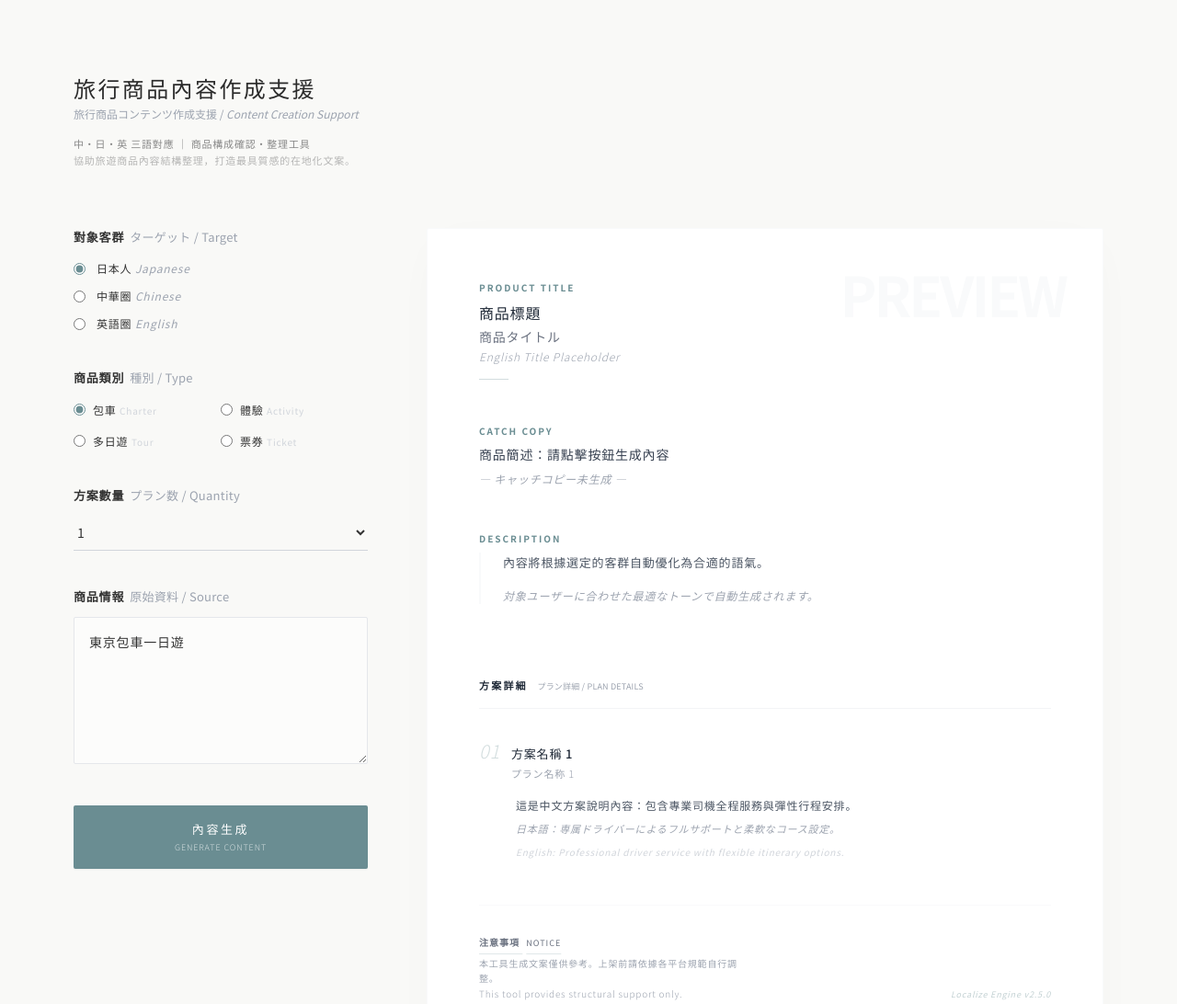
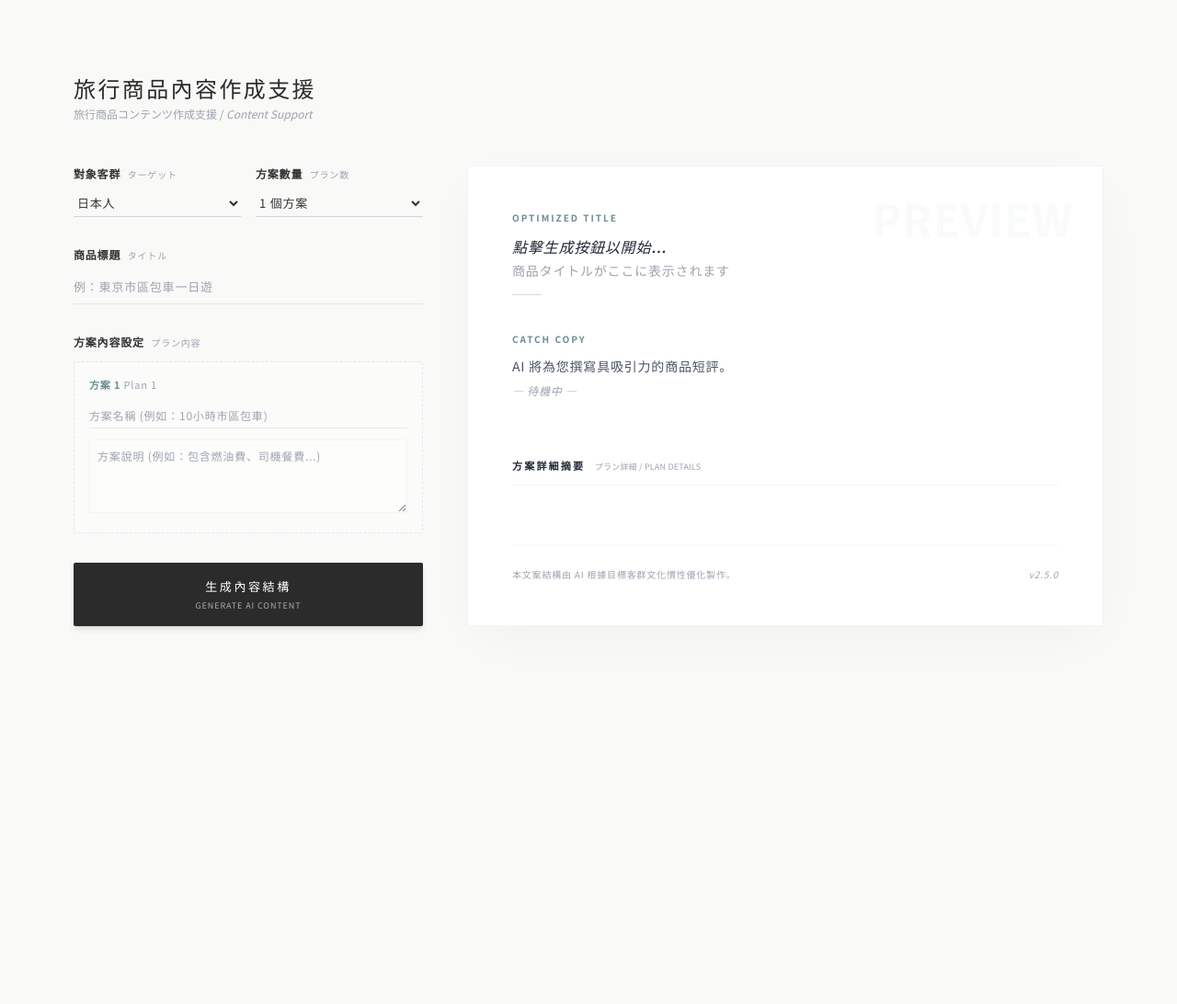
Before and after one commit to lyhs0305-pixel/japan-seo-helper, a plain HTML site: page public/index.html in a window 1280 px wide. Shown: the whole page at 92% size. After the commit the page ends 800 px from the top, so only its background shows below. Drawn offline with nearby package versions, Linux system fonts and the light colour scheme.

Commit message:
Update index.html

```diff
--- a/public/index.html
+++ b/public/index.html
@@ -2,7 +2,7 @@
 <html lang="ja">
 <head>
   <meta charset="UTF-8" />
-  <title>旅行商品內容作成支援工具 | Travel Content Support</title>
+  <title>旅行商品內容作成支援工具 | Content Support</title>
   <meta name="viewport" content="width=device-width, initial-scale=1.0" />
   <script src="https://cdn.tailwindcss.com"></script>
   <link href="https://fonts.googleapis.com/css2?family=Noto+Sans+JP:wght@300;400;500;700&display=swap" rel="stylesheet">
@@ -20,7 +20,7 @@
       letter-spacing: 0.02em;
       margin-left: 6px;
     }
-    textarea:focus, select:focus {
+    textarea:focus, input:focus, select:focus {
       border-color: #6A8D92 !important;
       outline: none;
     }
@@ -33,144 +33,101 @@
     input[type="radio"] {
       accent-color: #6A8D92;
     }
+    .input-card {
+      background: rgba(255, 255, 255, 0.4);
+      border: 1px dashed #e5e7eb;
+      padding: 16px;
+      border-radius: 4px;
+      margin-top: 12px;
+    }
   </style>
 </head>
 
 <body class="p-6 md:p-12 lg:p-20">
-  <div class="max-w-6xl mx-auto">
+  <div class="max-w-7xl mx-auto">
 
-    <header class="mb-16">
+    <header class="mb-12">
       <h1 class="text-2xl font-medium tracking-widest text-[#2B2B2B]">
         旅行商品內容作成支援
         <span class="block text-xs font-normal text-gray-400 mt-1 tracking-normal">
-          旅行商品コンテンツ作成支援 / <span class="italic">Content Creation Support</span>
+          旅行商品コンテンツ作成支援 / <span class="italic">Content Support</span>
         </span>
       </h1>
-      <p class="text-[11px] text-[#888] mt-4 leading-relaxed font-light">
-        中・日・英 三語對應 ｜ 商品構成確認・整理工具<br>
-        <span class="opacity-60">協助旅遊商品內容結構整理，打造最具質感的在地化文案。</span>
-      </p>
     </header>
 
-    <div class="grid grid-cols-1 lg:grid-cols-[320px_1fr] gap-16">
+    <div class="grid grid-cols-1 lg:grid-cols-[380px_1fr] gap-12">
 
-      <section class="space-y-10">
-        <div>
-          <p class="text-[13px] font-bold mb-4 flex items-baseline">
-            對象客群 <span class="lang-sub text-gray-400">ターゲット / Target</span>
-          </p>
-          <div class="space-y-3 text-[12px]">
-            <label class="flex items-center gap-3 cursor-pointer group">
-              <input type="radio" name="market" checked />
-              <span class="group-hover:text-[#6A8D92]">日本人 <span class="text-gray-400 italic">Japanese</span></span>
-            </label>
-            <label class="flex items-center gap-3 cursor-pointer group">
-              <input type="radio" name="market" />
-              <span class="group-hover:text-[#6A8D92]">中華圈 <span class="text-gray-400 italic">Chinese</span></span>
-            </label>
-            <label class="flex items-center gap-3 cursor-pointer group">
-              <input type="radio" name="market" />
-              <span class="group-hover:text-[#6A8D92]">英語圈 <span class="text-gray-400 italic">English</span></span>
-            </label>
+      <section class="space-y-8">
+        <div class="grid grid-cols-2 gap-4">
+          <div>
+            <p class="text-[12px] font-bold mb-2">對象客群 <span class="text-[10px] text-gray-400 font-normal ml-1">ターゲット</span></p>
+            <select class="w-full border-b border-gray-300 bg-transparent text-[13px] py-1">
+              <option>日本人</option>
+              <option>中華圈</option>
+              <option>英語圈</option>
+            </select>
+          </div>
+          <div>
+            <p class="text-[12px] font-bold mb-2">方案數量 <span class="text-[10px] text-gray-400 font-normal ml-1">プラン数</span></p>
+            <select id="planCountSelect" class="w-full border-b border-gray-300 bg-transparent text-[13px] py-1">
+              <option value="1">1 個方案</option>
+              <option value="2">2 個方案</option>
+              <option value="3">3 個方案</option>
+            </select>
           </div>
         </div>
 
         <div>
-          <p class="text-[13px] font-bold mb-4 flex items-baseline">
-            商品類別 <span class="lang-sub text-gray-400">種別 / Type</span>
-          </p>
-          <div class="grid grid-cols-2 gap-y-4 text-[12px]">
-            <label class="flex items-center gap-2 cursor-pointer group">
-              <input type="radio" name="type" checked />
-              <span class="group-hover:text-[#6A8D92]">包車 <span class="text-[10px] text-gray-300">Charter</span></span>
-            </label>
-            <label class="flex items-center gap-2 cursor-pointer group">
-              <input type="radio" name="type" />
-              <span class="group-hover:text-[#6A8D92]">體驗 <span class="text-[10px] text-gray-300">Activity</span></span>
-            </label>
-            <label class="flex items-center gap-2 cursor-pointer group">
-              <input type="radio" name="type" />
-              <span class="group-hover:text-[#6A8D92]">多日遊 <span class="text-[10px] text-gray-300">Tour</span></span>
-            </label>
-            <label class="flex items-center gap-2 cursor-pointer group">
-              <input type="radio" name="type" />
-              <span class="group-hover:text-[#6A8D92]">票券 <span class="text-[10px] text-gray-300">Ticket</span></span>
-            </label>
-          </div>
+          <p class="text-[12px] font-bold mb-2">商品標題 <span class="text-[10px] text-gray-400 font-normal ml-1">タイトル</span></p>
+          <input type="text" placeholder="例：東京市區包車一日遊" class="w-full border-b border-gray-200 bg-transparent text-[13px] py-2">
         </div>
 
         <div>
-          <p class="text-[13px] font-bold mb-3 flex items-baseline">
-            方案數量 <span class="lang-sub text-gray-400">プラン数 / Quantity</span>
-          </p>
-          <select id="planCount" class="w-full border-b border-gray-300 bg-transparent text-sm py-2 focus:border-[#6A8D92]">
-            <option value="1">1</option>
-            <option value="2">2</option>
-            <option value="3">3</option>
-            <option value="4">4</option>
-          </select>
+          <p class="text-[12px] font-bold mb-2">方案內容設定 <span class="text-[10px] text-gray-400 font-normal ml-1">プラン内容</span></p>
+          <div id="dynamicInputsContainer" class="space-y-4">
+            </div>
         </div>
 
-        <div>
-          <p class="text-[13px] font-bold mb-3 flex items-baseline">
-            商品情報 <span class="lang-sub text-gray-400">原始資料 / Source</span>
-          </p>
-          <textarea id="sourceText" class="w-full h-40 border border-gray-200 bg-white/60 text-sm p-4 rounded-sm placeholder:text-gray-300" placeholder="輸入商品原始資料...">東京包車一日遊</textarea>
-        </div>
-
-        <button id="generateBtn" class="w-full bg-[#6A8D92] text-white text-[13px] tracking-[0.2em] py-4 rounded-sm hover:bg-[#5A7D82] transition-all shadow-sm active:scale-[0.98]">
-          內容生成
-          <span class="block text-[9px] opacity-70 tracking-widest mt-1 uppercase font-light">Generate Content</span>
+        <button id="generateBtn" class="w-full bg-[#2B2B2B] text-white text-[13px] tracking-[0.2em] py-4 rounded-sm hover:bg-[#444] transition-all shadow-md">
+          生成內容結構
+          <span class="block text-[9px] opacity-60 tracking-widest mt-1 uppercase">Generate AI Content</span>
         </button>
       </section>
 
-      <section class="bg-white p-10 md:p-14 shadow-[0_10px_50px_-15px_rgba(0,0,0,0.04)] rounded-sm border border-gray-50 relative">
-        <div class="absolute top-10 right-10 text-gray-50 font-bold text-6xl pointer-events-none uppercase select-none tracking-tighter">
+      <section class="bg-white p-8 md:p-12 shadow-[0_15px_60px_-15px_rgba(0,0,0,0.05)] rounded-sm border border-gray-100 relative">
+        <div class="absolute top-8 right-8 text-gray-50 font-bold text-5xl pointer-events-none uppercase select-none">
           Preview
         </div>
 
-        <div class="relative space-y-12">
+        <div class="relative space-y-10">
           <div>
-            <p class="preview-label mb-2 uppercase">Product Title</p>
+            <p class="preview-label mb-3 uppercase">Optimized Title</p>
             <div class="space-y-1">
-              <p data-title-zh class="text-base font-medium text-gray-800">商品標題</p>
-              <p data-title-ja class="text-sm text-gray-500">商品タイトル</p>
-              <p data-title-en class="text-xs text-gray-400 italic font-light">English Title Placeholder</p>
+              <p id="res-title-zh" class="text-base font-medium text-gray-800 italic">點擊生成按鈕以開始...</p>
+              <p id="res-title-ja" class="text-sm text-gray-400">商品タイトルがここに表示されます</p>
             </div>
             <div class="w-8 h-[1px] bg-[#6A8D92]/30 mt-4"></div>
           </div>
 
           <div>
-            <p class="preview-label mb-2 uppercase">Catch Copy</p>
+            <p class="preview-label mb-3 uppercase">Catch Copy</p>
             <div class="space-y-2">
-              <p data-summary-zh class="text-sm text-gray-700">商品簡述：請點擊按鈕生成內容</p>
-              <p data-summary-ja class="text-[12px] text-gray-400 font-light italic">— キャッチコピー未生成 —</p>
+              <p id="res-summary-zh" class="text-sm text-gray-600">AI 將為您撰寫具吸引力的商品短評。</p>
+              <p id="res-summary-ja" class="text-[12px] text-gray-400 font-light italic">— 待機中 —</p>
             </div>
           </div>
 
-          <div>
-            <p class="preview-label mb-2 uppercase">Description</p>
-            <div class="space-y-4 border-l-2 border-gray-50 pl-6">
-              <p data-desc-zh class="text-[13px] text-gray-600 leading-relaxed">內容將根據選定的客群自動優化為合適的語氣。</p>
-              <p data-desc-ja class="text-[12px] text-gray-400 leading-relaxed font-light italic">対象ユーザーに合わせた最適なトーンで自動生成されます。</p>
-            </div>
+          <div class="pt-6">
+            <p class="text-[11px] font-bold text-gray-800 mb-6 border-b border-gray-100 pb-3 uppercase tracking-[0.2em]">
+              方案詳細摘要 <span class="lang-sub text-[9px] text-gray-400">プラン詳細 / Plan Details</span>
+            </p>
+            <div id="planPreviewContainer" class="grid grid-cols-1 gap-10">
+              </div>
           </div>
 
-          <div class="pt-8">
-            <p class="text-[11px] font-bold text-gray-800 mb-8 border-b border-gray-100 pb-4 uppercase tracking-[0.2em]">
-              方案詳細 <span class="lang-sub text-[9px] text-gray-400">プラン詳細 / Plan Details</span>
-            </p>
-            <div id="planContainer" class="grid grid-cols-1 gap-12"></div>
-          </div>
-
-          <footer class="mt-20 pt-8 border-t border-gray-50 grid grid-cols-1 md:grid-cols-2 gap-8 text-[10px] text-gray-400">
-            <div>
-              <p class="font-bold text-gray-500 mb-2 underline underline-offset-8 decoration-[#6A8D92]/20 uppercase tracking-widest">注意事項 <span class="text-[9px] font-normal ml-1">Notice</span></p>
-              <p class="leading-relaxed font-light">本工具生成文案僅供參考。上架前請依據各平台規範自行調整。<br>This tool provides structural support only.</p>
-            </div>
-            <div class="md:text-right self-end">
-              <p class="italic text-[#6A8D92]/40 text-[9px]">Localize Engine v2.5.0</p>
-            </div>
+          <footer class="mt-16 pt-6 border-t border-gray-50 text-[10px] text-gray-400 flex justify-between">
+            <p>本文案結構由 AI 根據目標客群文化慣性優化製作。</p>
+            <p class="italic">v2.5.0</p>
           </footer>
         </div>
       </section>
@@ -179,54 +136,70 @@
   </div>
 
   <script>
-    const planSelect = document.getElementById('planCount');
-    const planContainer = document.getElementById('planContainer');
+    const planCountSelect = document.getElementById('planCountSelect');
+    const dynamicInputsContainer = document.getElementById('dynamicInputsContainer');
+    const planPreviewContainer = document.getElementById('planPreviewContainer');
     const generateBtn = document.getElementById('generateBtn');
 
-    function renderPlans(count) {
-      planContainer.innerHTML = '';
+    // 當選擇方案數量時，更新左側輸入框
+    function updateInputFields() {
+      const count = parseInt(planCountSelect.value);
+      dynamicInputsContainer.innerHTML = '';
+
       for (let i = 1; i <= count; i++) {
-        planContainer.innerHTML += `
-          <div class="relative">
-            <div class="flex items-baseline gap-3 mb-4">
-              <span class="text-xl font-light text-[#6A8D92]/30 italic">0${i}</span>
-              <div class="space-y-1">
-                <p class="text-[13px] font-medium text-gray-800">方案名稱 ${i}</p>
-                <p class="text-[11px] text-gray-400 font-light">プラン名称 ${i}</p>
-              </div>
-            </div>
-            <div class="pl-10 space-y-2">
-              <p class="text-[12px] text-gray-600 leading-relaxed">這是中文方案說明內容：包含專業司機全程服務與彈性行程安排。</p>
-              <p class="text-[11px] text-gray-400 leading-relaxed italic font-light">日本語：専属ドライバーによるフルサポートと柔軟なコース設定。</p>
-              <p class="text-[10px] text-gray-300 leading-relaxed italic">English: Professional driver service with flexible itinerary options.</p>
+        dynamicInputsContainer.innerHTML += `
+          <div class="input-card">
+            <p class="text-[11px] font-bold text-[#6A8D92] mb-3">方案 ${i} <span class="text-gray-400 font-normal">Plan ${i}</span></p>
+            <div class="space-y-3">
+              <input type="text" placeholder="方案名稱 (例如：10小時市區包車)"
+                class="w-full border-b border-gray-200 bg-transparent text-[12px] py-1 outline-none">
+              <textarea placeholder="方案說明 (例如：包含燃油費、司機餐費...)"
+                class="w-full bg-white/50 border border-gray-100 text-[12px] p-2 h-20 rounded-sm"></textarea>
             </div>
           </div>
         `;
       }
     }
 
-    // 初始化渲染
-    renderPlans(planSelect.value);
+    // 當點擊生成時，更新右側預覽
+    function generateAIContent() {
+      const count = parseInt(planCountSelect.value);
 
-    // 監聽方案數量變動
-    planSelect.addEventListener("change", e => {
-      renderPlans(e.target.value);
-    });
+      // 模擬標題生成
+      document.getElementById('res-title-zh').innerText = "東京私人包車一日遊｜專屬司機・自由客製行程";
+      document.getElementById('res-title-zh').classList.remove('italic', 'text-gray-400');
+      document.getElementById('res-title-ja').innerText = "東京プライベートチャーター1日観光｜専属ドライバー・自由日程";
 
-    // 模擬按鈕動作
-    generateBtn.addEventListener("click", () => {
-      document.querySelector("[data-title-zh]").innerText = "東京包車一日遊｜專屬司機・自由行程";
-      document.querySelector("[data-title-ja]").innerText = "東京プライベートチャーター1日観光｜専属ドライバー・自由日程";
-      document.querySelector("[data-title-en]").innerText = "Tokyo Private One-Day Charter Service";
+      document.getElementById('res-summary-zh').innerText = "告別擁擠的地鐵，專車接送讓家庭旅行更輕鬆。專業在地司機為您導覽東京。";
+      document.getElementById('res-summary-ja').innerText = "人混みを避けて、快適なプライベート空間で東京を満喫。ご家族での旅行に最適です。";
 
-      document.querySelector("[data-summary-zh]").innerText = "適合家庭與自由行旅客，輕鬆遊覽東京熱門景點。";
-      document.querySelector("[data-summary-ja]").innerText = "ご家族や個人旅行に最適、東京の人気スポットを快適に巡ります。";
+      // 清空並生成方案預覽
+      planPreviewContainer.innerHTML = '';
+      for (let i = 1; i <= count; i++) {
+        planPreviewContainer.innerHTML += `
+          <div class="relative">
+            <div class="flex items-baseline gap-3 mb-3">
+              <span class="text-xl font-light text-[#6A8D92]/30 italic">0${i}</span>
+              <div class="space-y-1">
+                <p class="text-[13px] font-medium text-gray-800">優化方案名稱 ${i}</p>
+                <p class="text-[11px] text-gray-400 font-light italic">プラン名称 ${i}（翻訳・最適化済）</p>
+              </div>
+            </div>
+            <div class="pl-10 space-y-2">
+              <p class="text-[12px] text-gray-600 leading-relaxed">這是根據您輸入的資料，經 AI 優化後的中文說明。強調了舒適度與專業服務。</p>
+              <p class="text-[11px] text-gray-400 leading-relaxed font-light italic">日本語：専属ドライバーによるフルサポートと柔軟なコース設定をアピールします。</p>
+            </div>
+          </div>
+        `;
+      }
+    }
 
-      document.querySelector("[data-desc-zh]").innerText = "高品質東京市區包車，不需擔心交通轉乘，盡情享受旅程。";
-      document.querySelector("[data-desc-ja]").innerText = "乗り換えの心配なし！高品質な東京市内チャーターで、快適な旅をお楽しみください。";
+    // 初始化
+    updateInputFields();
 
-      renderPlans(planSelect.value);
-    });
+    // 監聽事件
+    planCountSelect.addEventListener('change', updateInputFields);
+    generateBtn.addEventListener('click', generateAIContent);
   </script>
 </body>
 </html>
```
